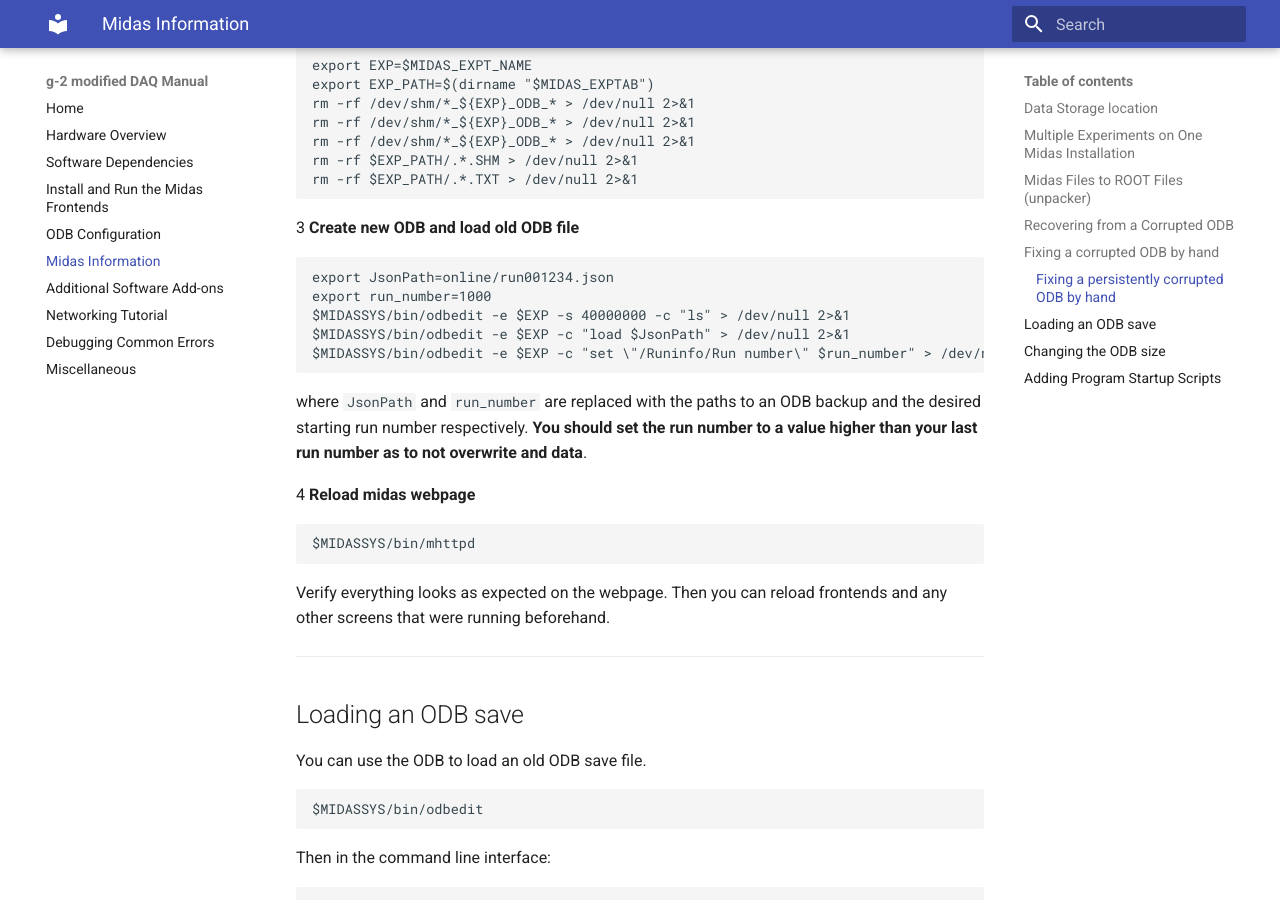
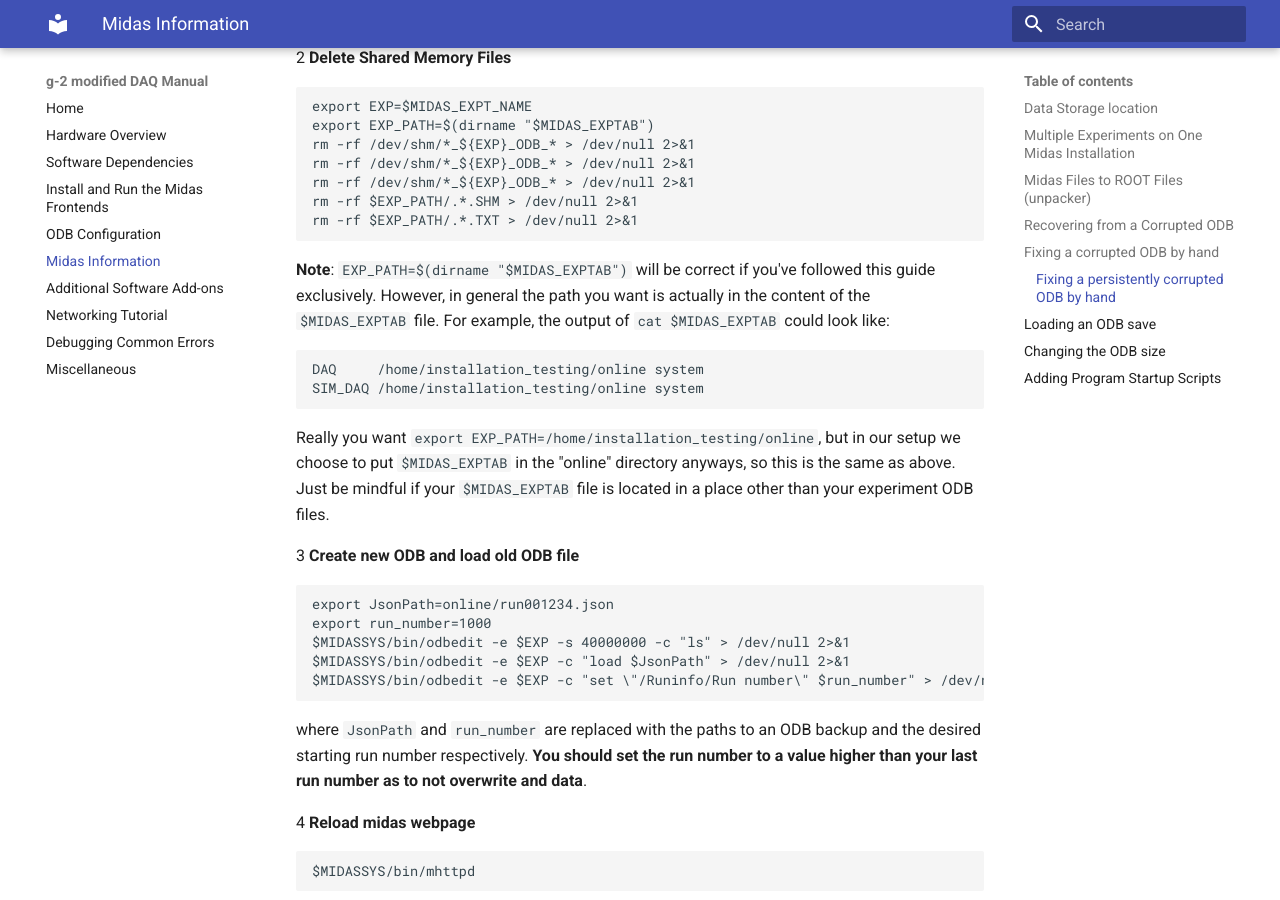
Before and after one commit to jaca230/teststand_daq_manual, an MkDocs documentation site: the page built from docs/midas.md, in a window 1280 px wide and 900 px high, scrolled down 3005 px. Built offline with MkDocs 1.6.1 and Material for MkDocs 9.7.7, drawn with Linux system fonts in a browser that asks for light colours; some of the changed text lies outside the part shown.

Commit message:
clarified some information about midas ODB recovery

````diff
--- a/docs/midas.md
+++ b/docs/midas.md
@@ -49,6 +49,8 @@ Less fun version:
 ```
 
 Both scripts have the exact same functionality; they effectively stop all running screens (midas related or not), delete all ODB data, and load a backup file. However the first script has some fun surprises for the user's pleasure. If this script doesn't work, you can follow the steps in ["Fixing a persistently corrupted ODB by hand"](midas.md#fixing-a-persistently-corrupted-odb-by-hand).
+
+**Note**:
 
 ---
 
@@ -121,6 +123,13 @@ rm -rf /dev/shm/*_${EXP}_ODB_* > /dev/null 2>&1
 rm -rf $EXP_PATH/.*.SHM > /dev/null 2>&1
 rm -rf $EXP_PATH/.*.TXT > /dev/null 2>&1
 ```
+
+**Note**: `EXP_PATH=$(dirname "$MIDAS_EXPTAB")` will be correct if you've followed this guide exclusively. However, in general the path you want is actually in the content of the `$MIDAS_EXPTAB` file. For example, the output of `cat $MIDAS_EXPTAB` could look like:
+```
+DAQ     /home/installation_testing/online system
+SIM_DAQ /home/installation_testing/online system
+```
+Really you want `export EXP_PATH=/home/installation_testing/online`, but in our setup we choose to put `$MIDAS_EXPTAB` in the "online" directory anyways, so this is the same as above. Just be mindful if your `$MIDAS_EXPTAB` file is located in a place other than your experiment ODB files.
 
 3 **Create new ODB and load old ODB file**
 
@@ -204,6 +213,13 @@ rm -rf $EXP_PATH/.*.SHM > /dev/null 2>&1
 rm -rf $EXP_PATH/.*.TXT > /dev/null 2>&1
 ```
 
+**Note**: `EXP_PATH=$(dirname "$MIDAS_EXPTAB")` will be correct if you've followed this guide exclusively. However, in general the path you want is actually in the content of the `$MIDAS_EXPTAB` file. For example, the output of `cat $MIDAS_EXPTAB` could look like:
+```
+DAQ     /home/installation_testing/online system
+SIM_DAQ /home/installation_testing/online system
+```
+Really you want `export EXP_PATH=/home/installation_testing/online`, but in our setup we choose to put `$MIDAS_EXPTAB` in the "online" directory anyways, so this is the same as above. Just be mindful if your `$MIDAS_EXPTAB` file is located in a place other than your experiment ODB files.
+
 
 4 **Edit file $MIDASSYS/include/midas.h**
 
````
Also changed, not shown: site/midas/index.html, site/print_page/index.html, site/search/search_index.json.
